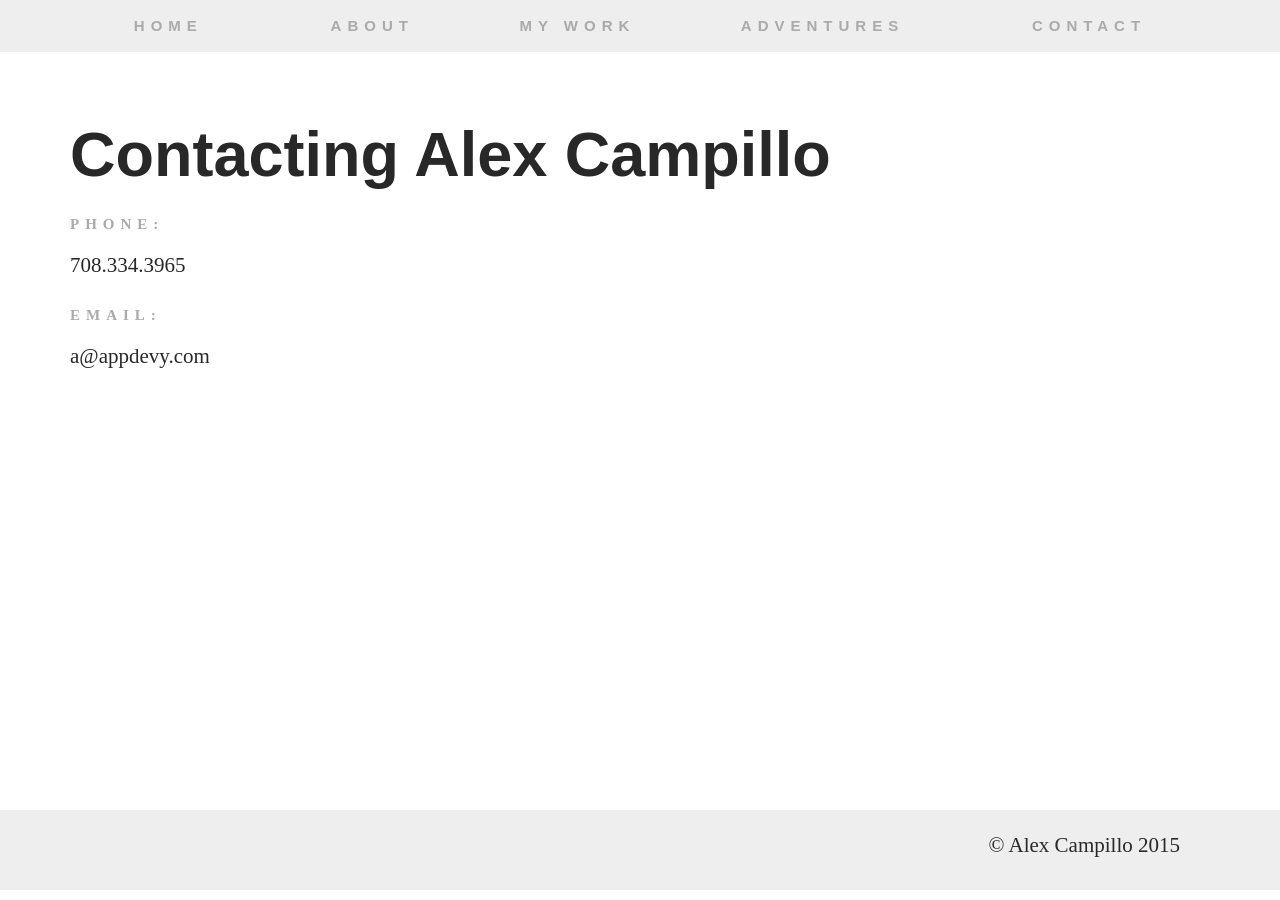
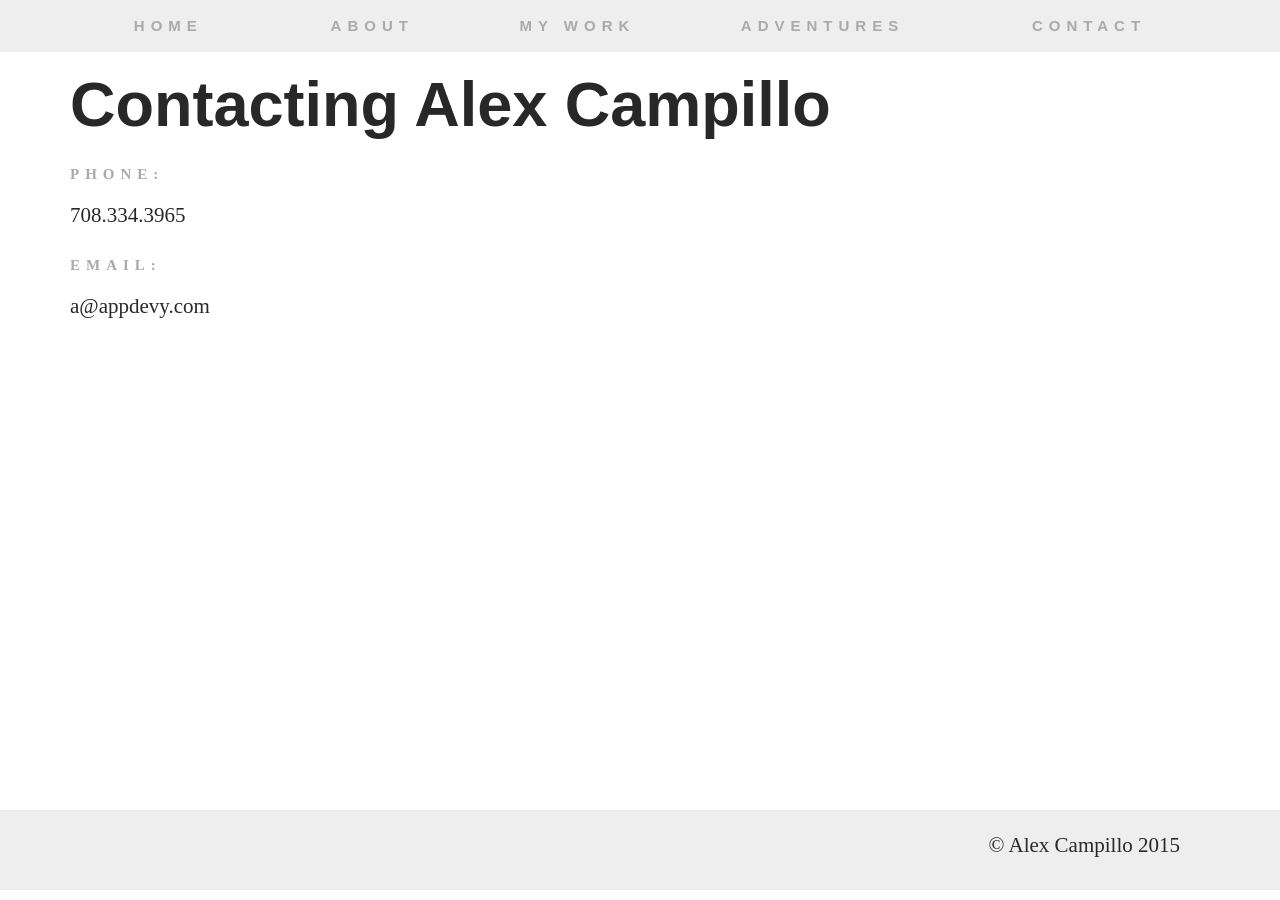
Before and after one commit to alexcampillo/alexcampillo, a Jekyll site: the page built from contact.html, in a window 1280 px wide. Built offline with Jekyll 4.4.1, drawn with Linux system fonts in a browser that asks for light colours; nearby versions of some CDN libraries.

Commit message:
one more time

```diff
--- a/css/main.css
+++ b/css/main.css
@@ -126,6 +126,6 @@ nav span.icon-bar {
 }
 
 .contact {
-	padding-top: 100px;
+	padding-top: 50px;
 	height: 90vh;
 }
```
Also changed, not shown: 1 other file.
